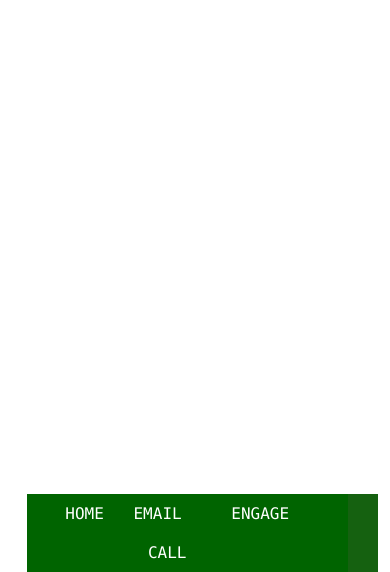
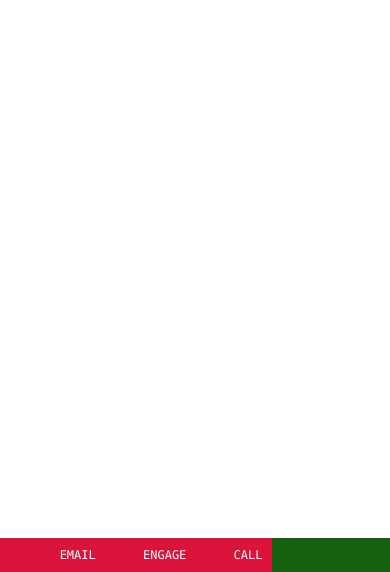
Before and after one commit to glen-dale13/glen-dale, a plain HTML site: page index.html in a window 390 px wide. Shown: the part 272-844 px from the top of the page. Drawn offline with Linux system fonts and the light colour scheme.

Commit message:
Update index.html

```diff
--- a/index.html
+++ b/index.html
@@ -5,6 +5,7 @@
 	<meta charset="utf-8">
 	<title>United Black Students</title>
 	<link href="css/style.css" rel="stylesheet"  />
+	<link href="css/mobile.css" media="screen" rel="stylesheet" />
 	<meta name="viewport" content="width=device-width, initial-scale=1" />
 </head>
     <div id="wrapper">
```
